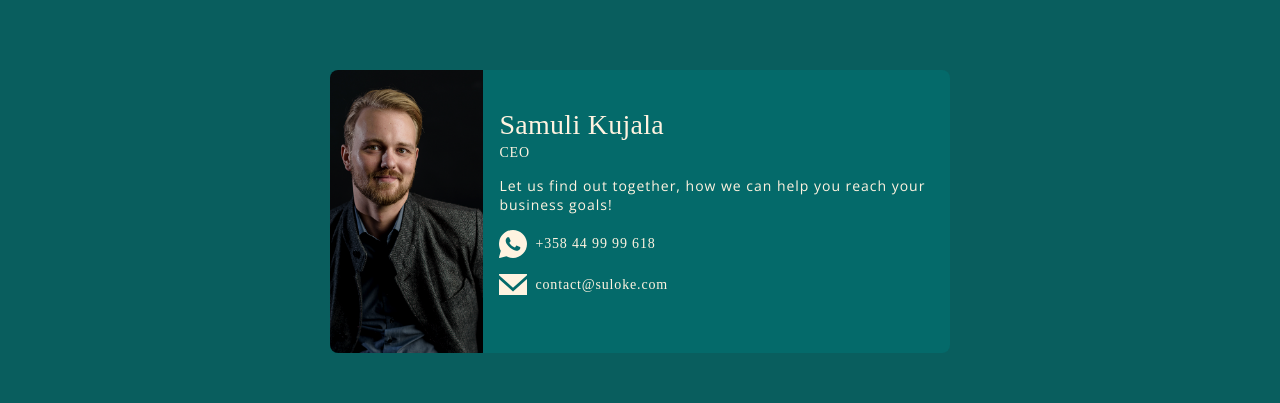
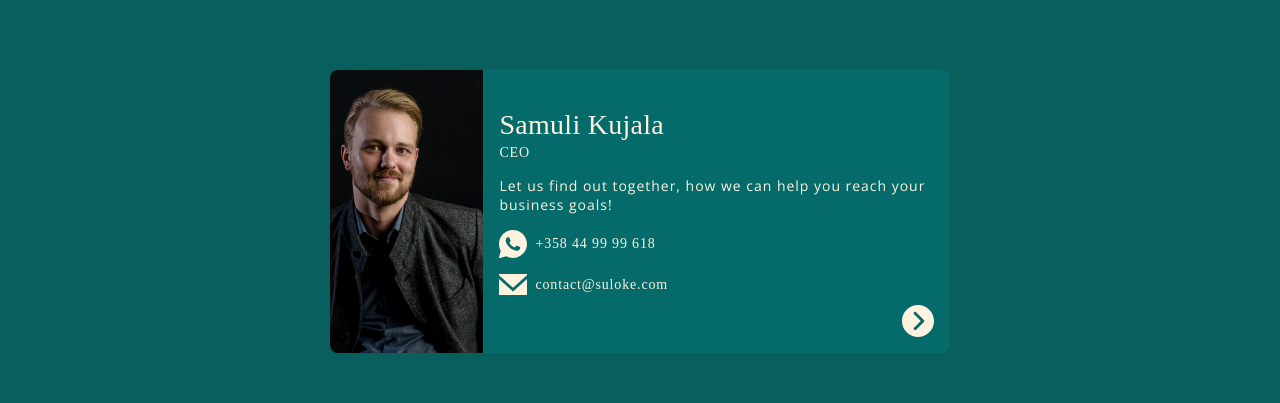
Before and after one commit to Suloke/suloke.github.io, a Next.js app: page /en/mobile in a window 1280 px wide. Shown: the part 2808-3211 px from the top of the page. Built offline with nearby package versions, Linux system fonts and the light colour scheme; a web font is replaced by a local one.

Commit message:
Contact Card update

```diff
--- a/src/app/[lang]/_backend/page.js
+++ b/src/app/[lang]/_backend/page.js
@@ -4,19 +4,46 @@ import ContactCard from "@/components/contactCard";
 import CollabQuote from "@/components/collabQuote";
 
 export async function generateMetadata() {
-    return generateMetaData('/backend');
+  return generateMetaData("/backend");
 }
 
-
 const page = () => {
-
   const logos = [
-
-        { src: "/logos/python.svg", alt: "Python", width: 60, height: 60, url: 'https://www.python.org'},
-        { src: "/logos/postgresql.svg", alt: "CPostgreSQL", width: 60, height: 60, url: 'https://www.postgresql.org'},
-        { src: "/logos/mongodb.svg", alt: "MongoDB", width: 190, height: 60, url: 'https://www.mongodb.com'},
-        { src: "/logos/docker.svg", alt: "Docker", width: 175, height: 100, url: 'https://www.docker.com'},
-        { src: "/logos/yolo.svg", alt: "You Only Look Once", width: 100, height: 50, url: 'https://pjreddie.com/darknet/yolo/'},
+    {
+      src: "/logos/python.svg",
+      alt: "Python",
+      width: 60,
+      height: 60,
+      url: "https://www.python.org",
+    },
+    {
+      src: "/logos/postgresql.svg",
+      alt: "CPostgreSQL",
+      width: 60,
+      height: 60,
+      url: "https://www.postgresql.org",
+    },
+    {
+      src: "/logos/mongodb.svg",
+      alt: "MongoDB",
+      width: 190,
+      height: 60,
+      url: "https://www.mongodb.com",
+    },
+    {
+      src: "/logos/docker.svg",
+      alt: "Docker",
+      width: 175,
+      height: 100,
+      url: "https://www.docker.com",
+    },
+    {
+      src: "/logos/yolo.svg",
+      alt: "You Only Look Once",
+      width: 100,
+      height: 50,
+      url: "https://pjreddie.com/darknet/yolo/",
+    },
   ];
 
   const references = [
@@ -31,34 +58,42 @@ const page = () => {
   ];
 
   return (
-
     <div className="flex flex-col bg-suloke-yellow w-full gap-y-14 px-5 pt-32 pb-14 items-center">
       <div className="md:w-4/5 lg:w-1/2 gap-y-14 md:gap-y-20 lg:gap-y-24">
-                <div className="flex flex-col gap-y-3 md:gap-y-4 lg:gap-y-5 lg:mb-8"> {/* Intro */}
-                    <h1 className="text-center pb-6 lg:mb-8">
-                        BACKEND DEVELOPMENT
-                    </h1>
+        <div className="flex flex-col gap-y-3 md:gap-y-4 lg:gap-y-5 lg:mb-8">
+          {" "}
+          {/* Intro */}
+          <h1 className="text-center pb-6 lg:mb-8">BACKEND DEVELOPMENT</h1>
           <p className="px-2">
-                        Our team has experience in delivering complex and demanding backend solutions for a variety of customers. We have created complete pipelines for eCommerce and large big data gathering and analysis operations; creating RESTful API´s and integrating Computer Vision(YOLO) into data analysis.
+            Our team has experience in delivering complex and demanding backend
+            solutions for a variety of customers. We have created complete
+            pipelines for eCommerce and large big data gathering and analysis
+            operations; creating RESTful API´s and integrating Computer
+            Vision(YOLO) into data analysis.
           </p>
           <p className="px-2">
-                        We provide you fast implementation of reliable and lasting backend-solutions, organizing and enhancing your business.
+            We provide you fast implementation of reliable and lasting
+            backend-solutions, organizing and enhancing your business.
           </p>
         </div>
-                <div className="flex flex-row w-full items-center justify-center"> {/* Reference */}
+        <div className="flex flex-row w-full items-center justify-center">
+          {" "}
+          {/* Reference */}
           <div className="flex flex-col gap-y-10 pt-14 md:pt-20  md:w-2/3 lg:w-2/3">
-                        <CollabQuote references={references}/>
+            <CollabQuote references={references} />
           </div>
         </div>
         <div className="pt-14 md:pt-20 lg:pt-20 pb-14 md:pb-20 lg:pb-20">
-                     <TechStack logos={logos}/>
+          <TechStack logos={logos} />
         </div>
-                <div className="flex flex-col gap-y-10 pb-10"> {/* Contact */}
-                    <ContactCard color={'bg-suloke-yellowlight'}/>
+        <div className="flex flex-col gap-y-10 pb-10">
+          {" "}
+          {/* Contact */}
+          <ContactCard color={"bg-suloke-yellowlight"} lang={lang} />
         </div>
       </div>
     </div>
-    )
-}
+  );
+};
 
 export default page;
--- a/src/app/[lang]/contact/page.js
+++ b/src/app/[lang]/contact/page.js
@@ -12,7 +12,7 @@ const Page = async (props) => {
   const dict = await getDictionary(lang);
 
   return (
-    <div className="flex flex-col gap-y-6 px-5 py-28 items-center w-fit justify-self-center">
+    <div className="flex flex-col gap-y-6 px-5 py-20 items-center w-fit justify-self-center">
       <div className="flex rounded-lg border-box w-auto bg-suloke-grey">
         <div className="w-32 h-48">
           <Image
--- a/src/app/[lang]/mobile/page.js
+++ b/src/app/[lang]/mobile/page.js
@@ -261,7 +261,11 @@ const page = async (props) => {
         <div className="flex flex-col gap-y-10 pt-14 md:pt-20 pb-10">
           {" "}
           {/* Contact */}
-          <ContactCard color={"bg-suloke-cyanlight"} dict={contactCard} />
+          <ContactCard
+            color={"bg-suloke-cyanlight"}
+            dict={contactCard}
+            lang={lang}
+          />
         </div>
       </div>
     </div>
--- a/src/app/[lang]/web/page.js
+++ b/src/app/[lang]/web/page.js
@@ -189,7 +189,11 @@ const page = async (props) => {
         <div className="flex flex-col gap-y-10 pt-14 md:pt-20 pb-10">
           {" "}
           {/* Contact */}
-          <ContactCard color={"bg-suloke-magentalight"} dict={contactCard} />
+          <ContactCard
+            color={"bg-suloke-magentalight"}
+            dict={contactCard}
+            lang={lang}
+          />
         </div>
       </div>
     </div>
--- a/src/components/contactCard.js
+++ b/src/components/contactCard.js
@@ -1,8 +1,14 @@
+"use client";
+
 import Image from "next/image";
+import Link from "next/link";
+import { useState } from "react";
+const ContactCard = ({ color, dict, lang }) => {
+  const [showEmailCopied, setShowEmailCopied] = useState(false);
+  const [showWhatsAppCopied, setShowWhatsAppCopied] = useState(false);
 
-const ContactCard = ({ color, dict }) => {
   return (
-    <div className={`flex rounded-lg border-box w-auto ${color}`}>
+    <div className={`flex rounded-lg border-box w-auto ${color} relative`}>
       <div className="w-48">
         <Image
           className="h-full rounded-l-lg border-box"
@@ -22,7 +28,16 @@ const ContactCard = ({ color, dict }) => {
           <h3 className="pb-4">{"CEO"}</h3>
           <p className="pb-4">{dict.text}</p>
         </div>
-        <div className="flex flex-row gap-x-2 items-center pb-4">
+        <button
+          onClick={() => {
+            navigator.clipboard.writeText("+358 44 99 99 618");
+            setShowWhatsAppCopied(true);
+            setTimeout(() => {
+              setShowWhatsAppCopied(false);
+            }, 1000);
+          }}
+          className="flex flex-row gap-x-2 items-center pb-4 relative"
+        >
           <div>
             <Image
               src={"/phone-icon.svg"}
@@ -31,9 +46,25 @@ const ContactCard = ({ color, dict }) => {
               alt="phone-icon"
             />
           </div>
-          <h3>+358 44 99 99 618</h3>
-        </div>
-        <div className="flex flex-row gap-x-2 items-center pb-4">
+          <h3 className="relative">
+            +358 44 99 99 618
+            {showWhatsAppCopied && (
+              <div className="absolute bottom-1/3 left-full bg-suloke-grey p-2 rounded-lg">
+                <p className="text-xs">{dict.copied}</p>
+              </div>
+            )}
+          </h3>
+        </button>
+        <button
+          onClick={() => {
+            navigator.clipboard.writeText("contact@suloke.com");
+            setShowEmailCopied(true);
+            setTimeout(() => {
+              setShowEmailCopied(false);
+            }, 1000);
+          }}
+          className="flex flex-row gap-x-2 items-center pb-4 relative"
+        >
           <div>
             <Image
               src={"/email-icon.svg"}
@@ -42,9 +73,27 @@ const ContactCard = ({ color, dict }) => {
               alt="email-icon"
             />
           </div>
-          <h3>contact@suloke.com</h3>
-        </div>
+          <h3 className="relative">
+            contact@suloke.com
+            {showEmailCopied && (
+              <div className="absolute bottom-1/3 left-full bg-suloke-grey p-2 rounded-lg">
+                <p className="text-xs">{dict.copied}</p>
+              </div>
+            )}
+          </h3>
+        </button>
       </div>
+      <Link
+        className="absolute bottom-4 right-4 flex flex-row items-center cursor-pointer hover:scale-110 transition-transform duration-300 ease-in-out"
+        href={`/${lang}/contact`}
+      >
+        <Image
+          src={"/right-arrow.svg"}
+          height={32}
+          width={32}
+          alt="arrow-right"
+        />
+      </Link>
     </div>
   );
 };
--- a/src/components/footer.js
+++ b/src/components/footer.js
@@ -1,3 +1,5 @@
+"use client";
+
 import Image from "next/image";
 import Link from "next/link";
 
@@ -25,7 +27,12 @@ const Footer = ({ lang }) => {
         </Link>
       </div>
       <div className="flex flex-col gap-y-3">
-        <div className="flex flex-row gap-x-2 justify-center">
+        <button
+          onClick={() => {
+            navigator.clipboard.writeText("+358 44 99 99 618");
+          }}
+          className="flex flex-row gap-x-2 justify-center"
+        >
           <div className="flex w-4 h-4">
             <Image
               src={"/phone-icon.svg"}
@@ -35,9 +42,14 @@ const Footer = ({ lang }) => {
             />
           </div>
           <h4>+358 44 99 99 618</h4>
-        </div>
+        </button>
 
-        <div className="flex flex-row gap-x-2 justify-center">
+        <button
+          onClick={() => {
+            navigator.clipboard.writeText("contact@suloke.com");
+          }}
+          className="flex flex-row gap-x-2 justify-center"
+        >
           <div className="flex w-4 h-4">
             <Image
               src={"/email-icon.svg"}
@@ -47,7 +59,7 @@ const Footer = ({ lang }) => {
             />
           </div>
           <h4>contact@suloke.com</h4>
-        </div>
+        </button>
       </div>
     </div>
   );
--- a/src/dictionaries/en.json
+++ b/src/dictionaries/en.json
@@ -120,6 +120,7 @@
     "text15": "If you have any questions or suggestions about our Privacy Policy, do not hesitate to contact us at contact@suloke.com"
   },
   "contactCard": {
-    "text": "Let us find out together, how we can help you reach your business goals!"
+    "text": "Let us find out together, how we can help you reach your business goals!",
+    "copied": "Copied!"
   }
 }
--- a/src/dictionaries/zh.json
+++ b/src/dictionaries/zh.json
@@ -120,6 +120,7 @@
     "text15": "如果您對我們的隱私權政策有任何疑問或建議，請隨時透過 contact@suloke.com 聯絡我們。"
   },
   "contactCard": {
-    "text": "讓我們一起了解如何幫助您實現業務目標！"
+    "text": "讓我們一起了解如何幫助您實現業務目標！",
+    "copied": "已复制！"
   }
 }
```
Also changed, not shown: public/right-arrow.svg (added), 1 other file (tests, documents, lock files or other folders). Lines whose indentation alone changed are shown as unchanged.
